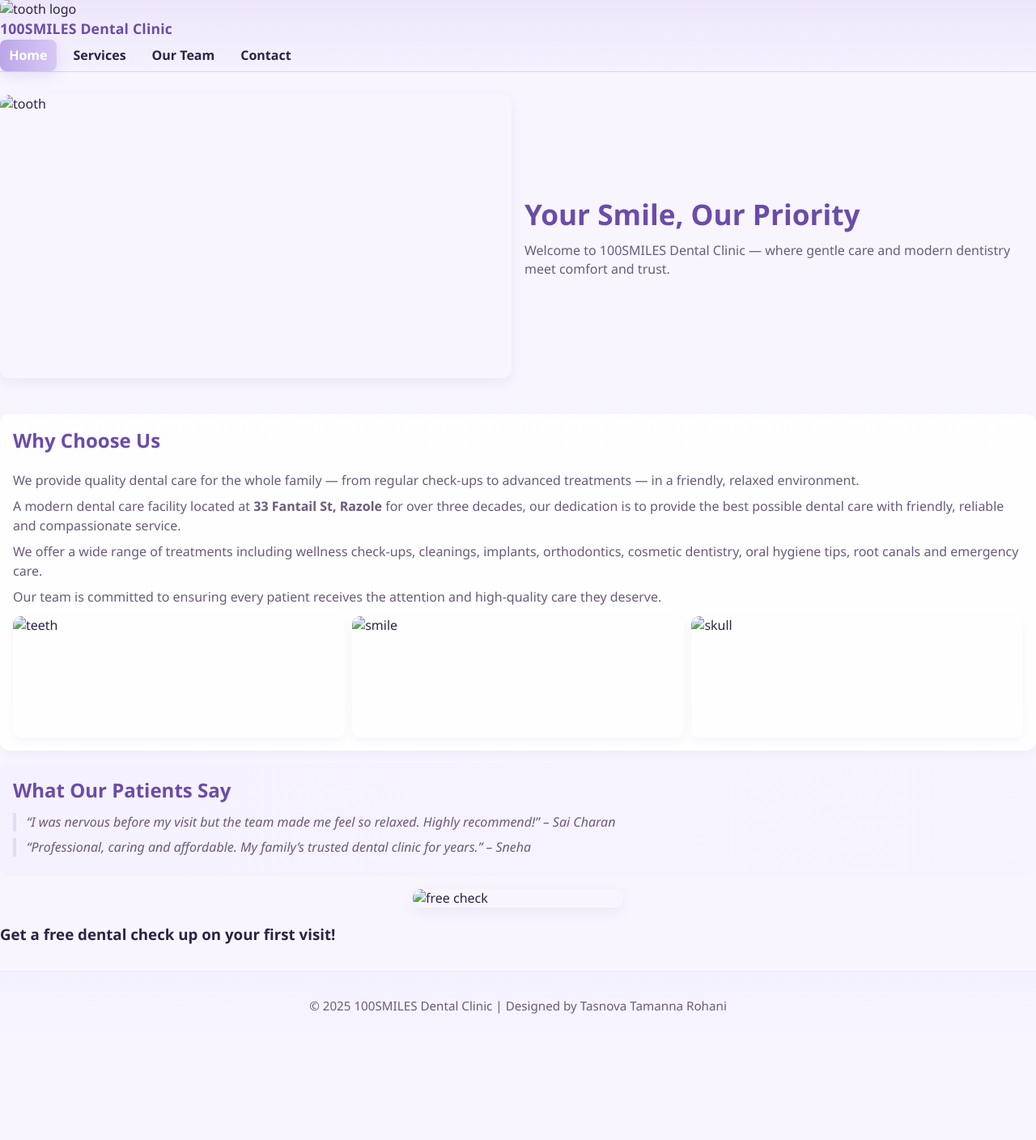
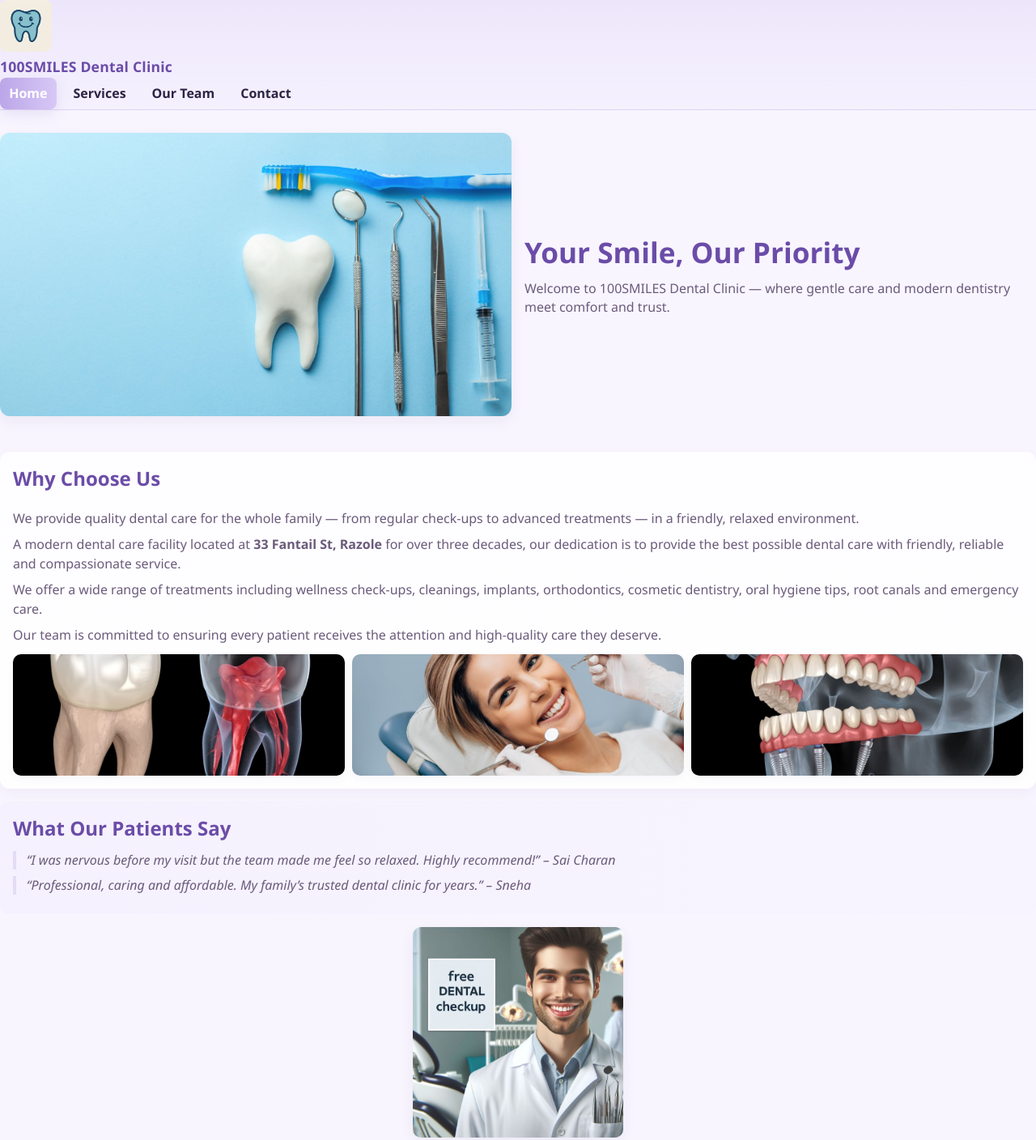
Before and after one commit to rohani37/Assignment-2, a plain HTML site: page index.html in a window 1280 px wide. Shown: the top 1408 px of the page at 81% size. Before the commit the page ends 1285 px from the top, so only its background shows below. Drawn offline with Linux system fonts and the light colour scheme.

Commit message:
Add files via upload

```diff
--- a/index.html
+++ b/index.html
@@ -8,7 +8,7 @@
 </head>
 <body>
   <header class="site-header">
-    <img src="images/tooth logo.jpg" alt="tooth logo" class="logo">
+    <img src="tooth logo.jpg" alt="tooth logo" class="logo">
     <h1>100SMILES Dental Clinic</h1>
 
     <nav class="main-nav">
@@ -26,7 +26,7 @@
   <main>
     <!-- HERO SECTION -->
     <section class="hero">
-      <img src="images/tooth.jpg" alt="tooth">
+      <img src="tooth.jpg" alt="tooth">
       <div class="hero-text">
         <h2>Your Smile, Our Priority</h2>
         <p>Welcome to 100SMILES Dental Clinic — where gentle care and modern dentistry meet comfort and trust.</p>
@@ -46,9 +46,9 @@
       <p>Our team is committed to ensuring every patient receives the attention and high-quality care they deserve.</p>
 
       <div class="gallery">
-        <img src="images/teeth.jpg" alt="teeth">
-        <img src="images/smile.jpg" alt="smile">
-        <img src="images/skull.jpg" alt="skull">
+        <img src="teeth.jpg" alt="teeth">
+        <img src="smile.jpg" alt="smile">
+        <img src="skull.jpg" alt="skull">
       </div>
     </section>
 
@@ -59,7 +59,7 @@
       <blockquote>“Professional, caring and affordable. My family’s trusted dental clinic for years.” – Sneha </blockquote>
     </section>
 
-    <img src="images/free check.jpg" alt="free check" class="service-img">
+    <img src="free check.jpg" alt="free check" class="service-img">
 
      <h3><p>Get a free dental check up on your first visit!</h3></p>
   </main>
```
Also changed, not shown: contact.html (+1 -1 lines), our team.html (+5 -5 lines), services.html (+5 -5 lines).
